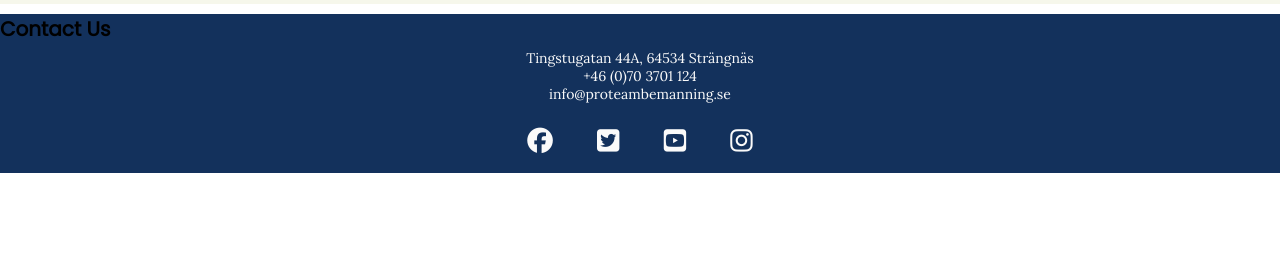
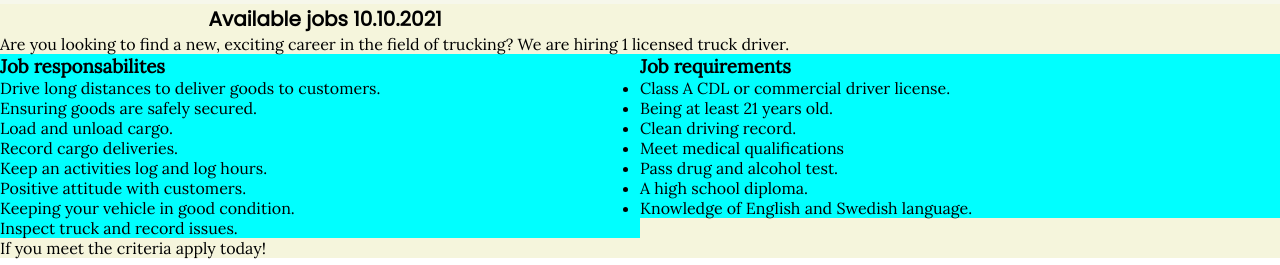
Before and after one commit to AntociM/proteam_ab_website, a plain HTML site: page index.html in a window 1280 px wide. Shown: the part 1996-2261 px from the top of the page. Before the commit the page ends 2170 px from the top, so only its background shows below. Drawn offline with Linux system fonts and the light colour scheme.

Commit message:
Add core html structure to career section, style columns and add media queries

```diff
--- a/assets/css/style.css
+++ b/assets/css/style.css
@@ -212,6 +212,34 @@ nav ul li:hover{
     }
 }
 
+/* Career section */
+#career {
+    background-color: beige;
+}
+
+.career-cover h2 {
+    text-align: center;
+
+}
+.column {
+    float: left;
+    width: 50%;
+    background-color: aqua;
+    align-items: center;
+  }
+
+  /* Clear floats after the columns */
+  .job:after {
+    content: "If you meet the criteria apply today!";
+    display: table;
+    clear: both;
+  }
+
+  @media screen and (max-width: 600px) {
+    .column {
+      width: 100%;
+    }
+}
     /* Footer */
 
 .container-footer {
--- a/index.html
+++ b/index.html
@@ -17,12 +17,12 @@
     <!-- Logo and nav elemets -->
     <header>
         <a href="index.html">
-            <img href="index.html" id="logo" src="assets/images/logo_white.png" alt="Company logo">
+            <img id="logo" src="assets/images/logo_white.png" alt="Company logo">
         </a>
         <nav>
             <ul id="menu">
                 <li>
-                    <a href=#index.html#services>Career</a>
+                    <a href=index.html#career>Career</a>
                 </li>
                 <li>
                     <a href="index.html#services">Services</a>
@@ -30,10 +30,6 @@
                 <li>
                     <a href="index.html#">Home</a>
                 </li>
-
-                <a class="nav_bars" onclick="myFunction()">
-                    <i class="fa fa-bars"></i>
-                </a>
             </ul>
         </nav>
     </header>
@@ -73,7 +69,38 @@
         </div>
     </section>
 
+    <!-- Career section -->
+
     <section id="career">
+        <div class="job">
+            <div class="career-cover">
+            <h2>Available jobs 10.10.2021</h2>
+            <p>Are you looking to find a new, exciting career in the field of trucking? We are hiring 1 licensed truck driver.</p>
+            </div>
+            <div class="column"><h3>Job responsabilites</h3>
+                <ul>
+                    <li>Drive long distances to deliver goods to customers.</li>
+                    <li>Ensuring goods are safely secured.</li>
+                    <li>Load and unload cargo.</li>
+                    <li>Record cargo deliveries.</li>
+                    <li>Keep an activities log and log hours.</li>
+                    <li>Positive attitude with customers.</li>
+                    <li>Keeping your vehicle in good condition.</li>
+                    <li>Inspect truck and record issues.</li>
+                </ul>
+            </div>
+            <div class="column"><h3>Job requirements</h3>
+                <ul>
+                    <li>Class A CDL or commercial driver license.</li>
+                    <li>Being at least 21 years old.</li>
+                    <li>Clean driving record. </li>
+                    <li>Meet medical qualifications</li>
+                    <li>Pass drug and alcohol test.</li>
+                    <li>A high school diploma.</li>
+                    <li>Knowledge of English and Swedish language.</li>
+                </ul>
+            </div>
+          </div>
 
     </section>
     <!-- Footer -->
@@ -109,16 +136,6 @@
 
     <script src="https://kit.fontawesome.com/c7dbda0798.js" crossorigin="anonymous"></script>
 
-    <script>
-        function myFunction() {
-          var x = document.getElementById("menu");
-          if (x.classList.length === 0) {
-            x.className += "responsive";
-          } else {
-            x.className = "";
-          }
-        }
-    </script>
 </body>
 
 
```
